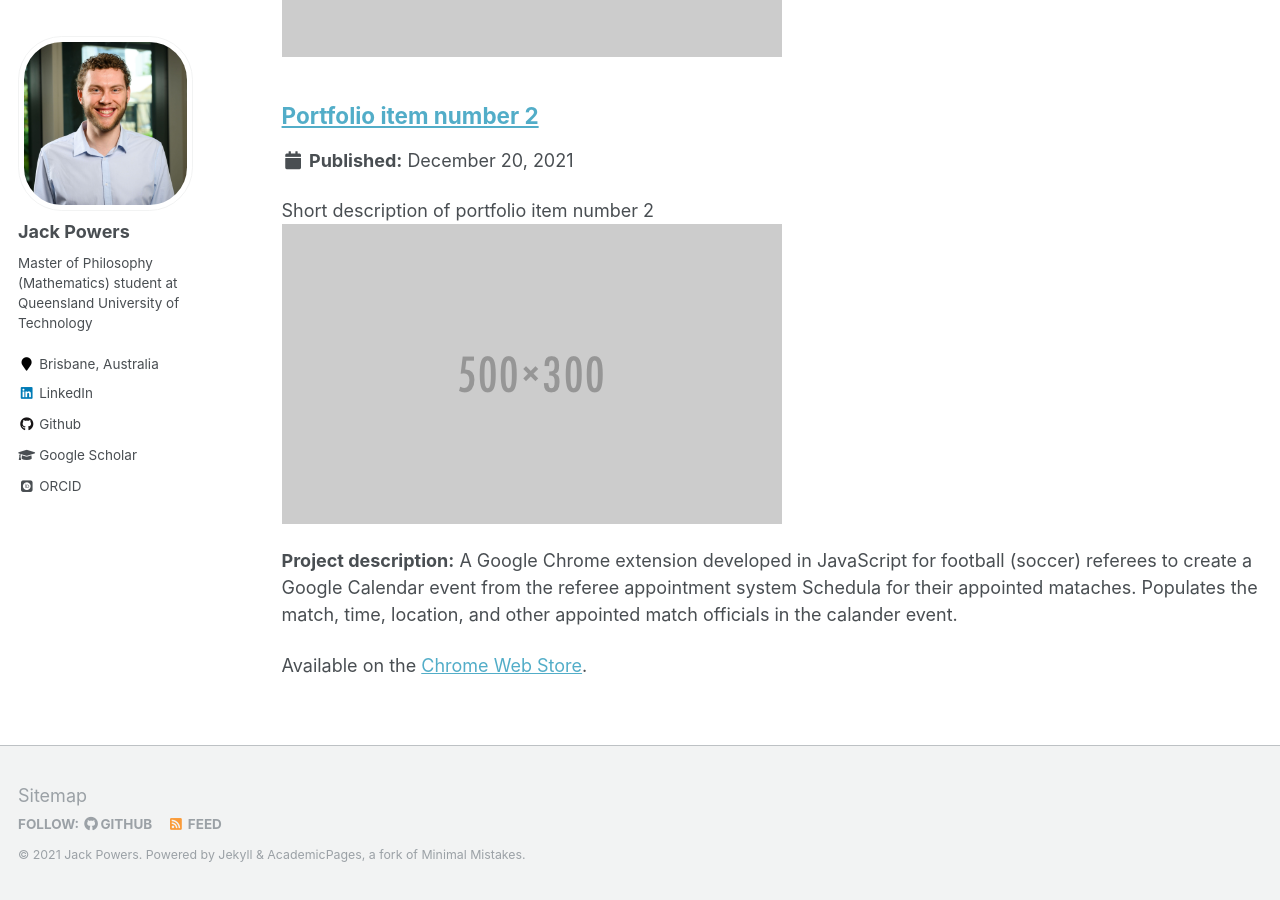
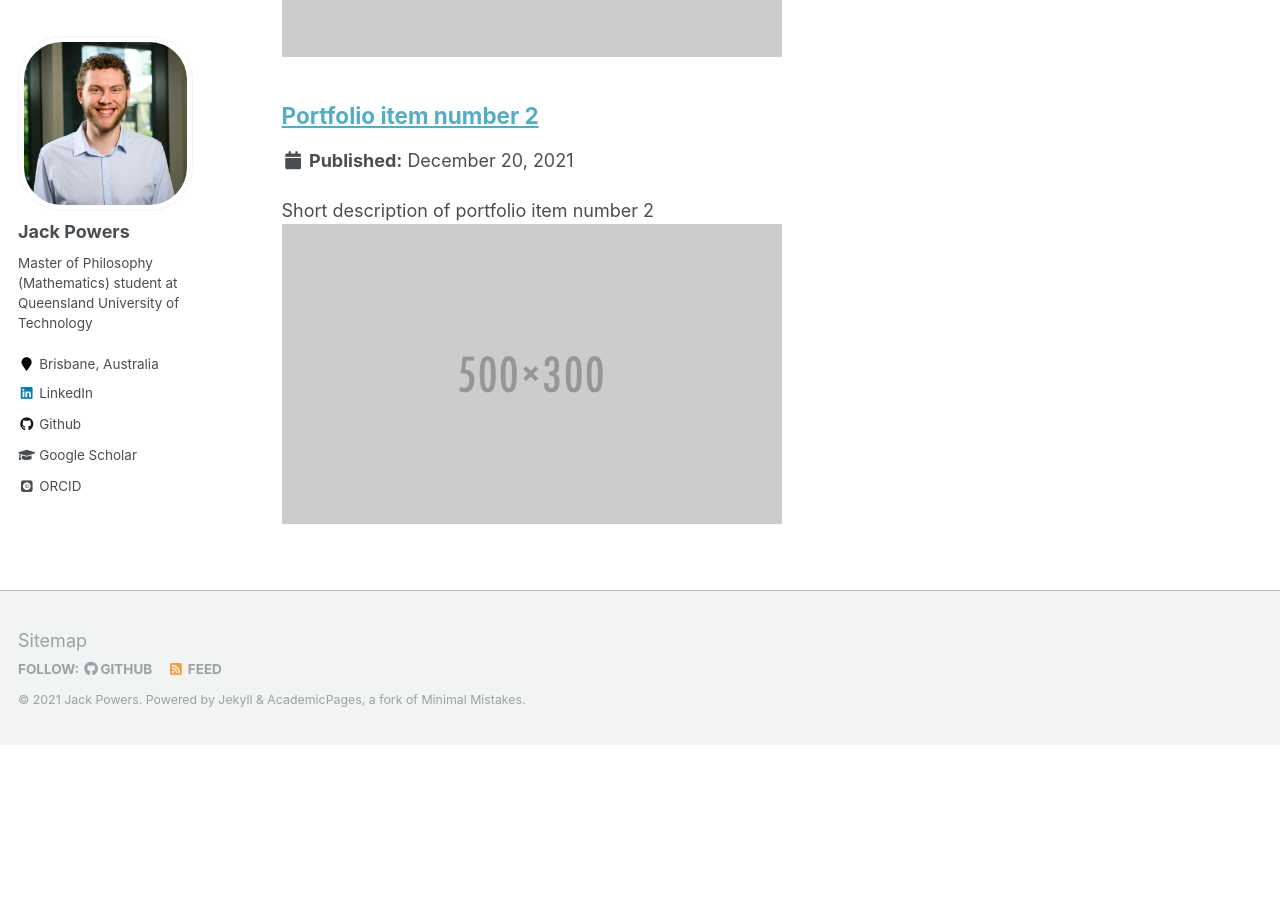
Before and after one commit to jack-powers/jack-powers.github.io, a Jekyll site: the page built from _pages/portfolio.html, in a window 1280 px wide and 900 px high, scrolled down 557 px. Built offline with Jekyll 4.4.1, drawn with Linux system fonts in a browser that asks for light colours; some web fonts are replaced; after the commit the page ends 1302 px from its top, so only the background shows below that; part of the change alters nothing that is shown.

Commit message:
Update projects.md

```diff
--- a/_pages/projects.md
+++ b/_pages/projects.md
@@ -1,14 +1,16 @@
 ---
 layout: archive
-title: "Portfolio"
-permalink: /portfolio/
+title: "Projects"
+permalink: /projects/
 author_profile: true
+redirect_from:
+  - /projects.html
 ---
 
 {% include base_path %}
 
 
-{% for post in site.portfolio %}
+{% for post in site.projects %}
   {% include archive-single.html %}
 {% endfor %}
 
```
